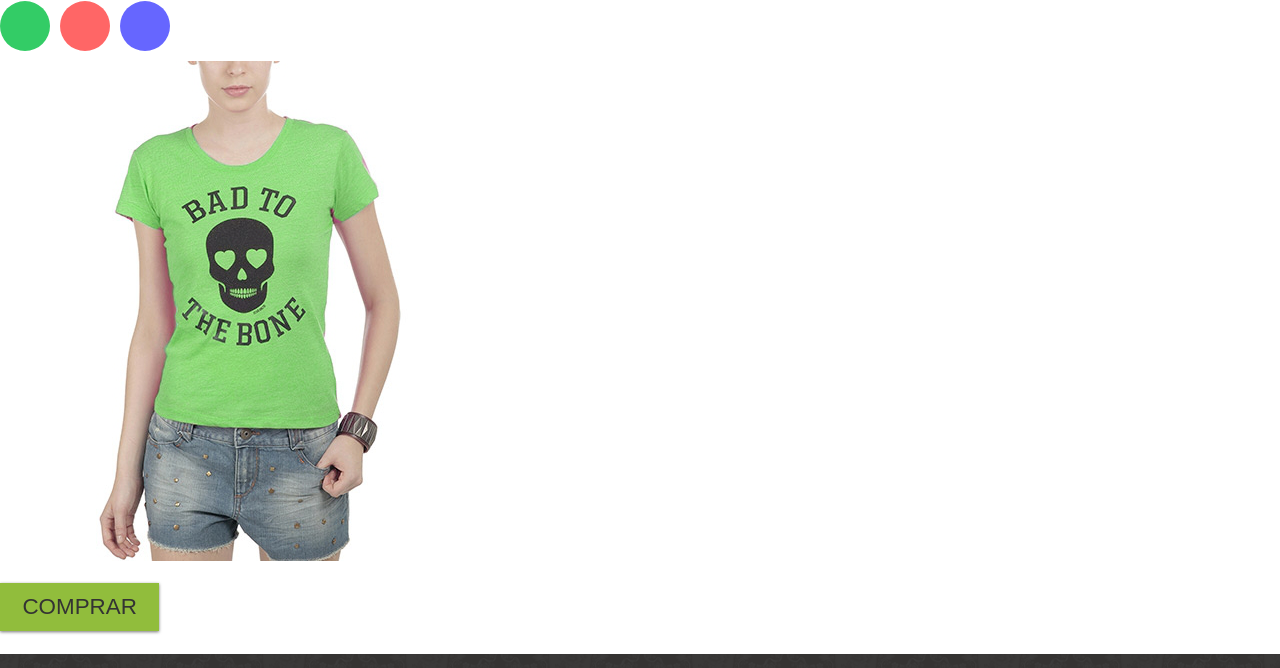
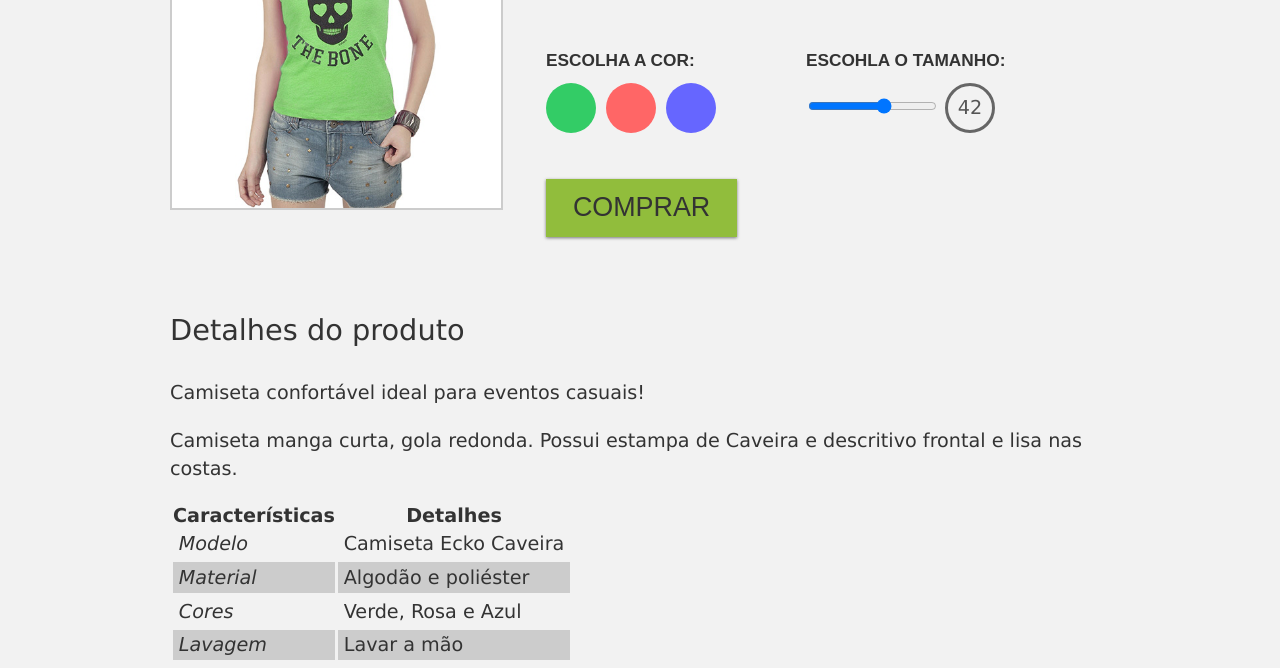
Before and after one commit to marlonporfirio/Caleum-html-css-js, a plain HTML site: page produto.html in a window 1280 px wide. Shown: the part 267-935 px from the top of the page. Drawn offline with Linux system fonts and the light colour scheme.

Commit message:
Add página de produtos

```diff
--- a/css/produto.css
+++ b/css/produto.css
@@ -1,53 +1,53 @@
 /* desenhando as bolinhas com pseudo-elementos do CSS3 */
-.cores label::after{
 
+.cores label::after {
     content: "";
     display: block;
     border-radius: 50%;
     width: 50px;
     height: 50px;
     box-sizing: border-box;
-    border: 6px solid rgba(0,0,0,0);
+    border: 6px solid rgba(0, 0, 0, 0);
     transition: 1s;
+}
 
+.cores label[for=verde]::after {
+    background-color: #33cc66;
+}
+
+.cores label[for=rosa]::after {
+    background-color: #ff6666;
+}
+
+.cores label[for=azul]::after {
+    background-color: #6666ff;
 }
 
 
+/* estilizar a bolinha atualmente selecionada usando pseudo-classe :checked: */
 
-.cores label[for=verde]::after{
-    background-color: #33cc66;
-}
-
-.cores label[for=rosa]::after{
-    background-color: #ff6666;
+.core input:checked+label::after {
+    border: 6px solid rgba(0, 0, 0, 0.3);
 }
 
 
-.cores label[for=azul]::after{
-    background-color: #6666ff;
-}
-
-/* estilizar a bolinha atualmente selecionada usando pseudo-classe :checked: */
-
-.core input:checked + label::after {
-
-    border: 6px solid rgba(0,0,0,0.3);
-}
-
 /* escondendo a bolinha de input radio */
 
-.cores input[type=radio]{
+.cores input[type=radio] {
     display: none;
 }
 
 
 /* esconder as imagens de radio não selecionados */
-.cores input:not(:checked) + label img {
+
+.cores input:not(:checked)+label img {
     display: none;
 }
 
+
 /* posicionamento correto das bolinhas lado a lado */
-.cores label::after{
+
+.cores label::after {
     position: absolute;
     top: 30px;
 }
@@ -57,47 +57,47 @@
     padding-top: 90px;
 }
 
-.cores label[for=verde]::after{
+.cores label[for=verde]::after {
     left: 0;
 }
 
-.cores label[for=rosa]::after{
+.cores label[for=rosa]::after {
     left: 60px;
 }
 
-.cores label[for=azul]::after{
+.cores label[for=azul]::after {
     left: 120px;
 }
 
-.cores label img{
+.cores label img {
     display: block;
     max-width: 100%;
 }
 
-.produto{
+.produto {
     color: #333;
     line-height: 1.3;
     margin-top: 2em;
 }
 
-.produto h2{
+.produto h2 {
     font-size: 1.8em;
     font-weight: bold;
 }
 
-.produto p{
+.produto p {
     font-size: 1.2em;
     font-style: italic;
     margin-bottom: 1em;
 }
 
-.produto legend{
+.produto legend {
     display: block;
     font: bold 0.9em/2.5 Arial;
     text-transform: uppercase;
 }
 
-.comprar{
+.comprar {
     background-color: #91bd3c;
     border: none;
     color: #333;
@@ -107,19 +107,138 @@
     display: block;
     padding: 0.5em 1em;
     margin: 1em 0;
-
 }
 
+
 /* estilo para quando passar o mouse por cima da bolinha */
-.cores label:hover::after{
-    border: 6px solid rgba(0,0,0,0.1);
+
+.cores label:hover::after {
+    border: 6px solid rgba(0, 0, 0, 0.1);
 }
 
+
 /* cursos mudar para mãozinha quando passar o mouse por cima das bolinhas */
-.cores label::after{
+
+.cores label::after {
     cursor: pointer;
 }
 
-.comprar{
+.comprar {
     cursor: pointer;
 }
+
+.tamanhos output {
+    /* estilizando o output */
+    display: inline-block;
+    height: 44px;
+    width: 44px;
+    line-height: 44px;
+    text-align: center;
+    border: 3px solid #666;
+    border-radius: 50%;
+    color: #555;
+}
+
+.detalhes {
+    /* estilizando a classe detalhes */
+    padding: 2em 0;
+}
+
+.detalhes h2 {
+    font-size: 1.5em;
+    line-height: 2;
+}
+
+.detalhes p {
+    margin: 1em 0;
+    font-size: 1em;
+    line-height: 1.5;
+}
+
+@media (min-width: 500px) {
+    .detalhes {
+        font-size: 1.2em;
+    }
+}
+
+@media (min-width: 630px) {
+    /* adaptação do site para versão desktop */
+    .produto {
+        /* a foto vai se posicionar absolutamente com relação a esse elemento,
+        por isso preciso estar posicionado */
+        position: relative;
+        /* deixar 40% de espaço em branco na esquerda para foto ocupar */
+        padding-left: 40%;
+        font-size: 1.2em;
+    }
+    .cores {
+        /* estava relative antes,  reinicio para static para evitar que a foto se
+        posicione com relação a mim */
+        position: static;
+        /* zerando o padding-top que tinha antes e não preciso mais */
+        padding: 0;
+    }
+    .cores legend {
+        /* estava absolute antes, para ter o mesmo comportamento no Chrome e no Firefox;
+        agora podemos voltar ao fluxo da página */
+        position: static;
+    }
+    .cores label img {
+        /* imagem ser posiciona absolutamente à esquerda com relação ao .produto */
+        position: absolute;
+        top: 0;
+        left: 0;
+        max-width: 35%;
+        max-height: 100%;
+    }
+    .cores label::after {
+        /* as bolinhas coloridas tinham posição absoluta e não precisamos mais,
+        basta flutuar uma ao lado da outra */
+        position: static;
+        float: left;
+        margin-right: 10px;
+    }
+    .produto fieldset {
+        display: inline-block;
+        vertical-align: top;
+        margin: 1em 0;
+        min-width: 240px;
+        width: 45%;
+    }
+}
+
+
+/* estilizando a tabela */
+
+.detalhes table {
+    border-spacing: 0.2em;
+    border-collapse: separate;
+}
+
+.detalhes thead {
+    font-weight: bold;
+    padding: 0.3em 1em;
+    text-align: center;
+}
+
+.detalhes td {
+    padding: 0.3em;
+}
+
+.detalhes tr:nth-child(2n) {
+    background-color: #ccc;
+}
+
+.detalhes td:first-child {
+    font-style: italic;
+}
+
+.produto-back {
+    background-color: #f2f2f2;
+    margin-top: 1em;
+    border-top: 2px solid #ccc;
+}
+
+.cores label img {
+    border: 2px solid #ccc;
+}
--- a/produto.html
+++ b/produto.html
@@ -24,7 +24,8 @@
         <nav class="menu-opcoes">
             <ul>
                 <li><a href="#">Sua Conta</a></li>
-                <li><a href="#"></a>Lista de Desejos</li>
+                <li>
+                    <a href="#"></a>Lista de Desejos</li>
                 <li><a href="#">Cartão Fidelidade</a></li>
                 <li><a href="sobre.html">Sobre</a></li>
                 <li><a href="#">Ajuda</a></li>
@@ -33,8 +34,12 @@
         </nav>
 
     </header>
+    <div class="produto-back">
+        <!-- envolvendo a section.produto pela div.container -->
+        <div class="container">
 
             <section class="produto">
+
                 <h2>Camiseta Ecko Caveira Bad to The Bone</h2>
                 <p>por apenas R$ 48,95</p>
 
@@ -63,17 +68,68 @@
 
                     </fieldset>
 
+                    <!-- inclusão do input range e output para criar o seletor de tamanhos -->
+                    <fieldset class="tamanhos">
+                        <legend>Escohla o tamanho:</legend>
+
+                        <input type="range" min="36" max="46" value="42" name="tamanho" id="tamanho">
+                        <output for="tamanho" name="valortamnanho">42</output>
+
+                    </fieldset>
+
                     <button class="comprar">Comprar</button>
 
                 </form>
 
             </section>
 
+            <section class="detalhes">
+                <h2>Detalhes do produto</h2>
+                <p>Camiseta confortável ideal para eventos casuais!</p>
+                <p>Camiseta manga curta, gola redonda. Possui estampa de Caveira e descritivo frontal e lisa nas costas.</p>
+
+                <table>
+                    <thead>
+                        <tr>
+                            <th>Características</th>
+                            <th>Detalhes</th>
+                        </tr>
+                    </thead>
+                    <tbody>
+                        <tr>
+                            <td>Modelo</td>
+                            <td>Camiseta Ecko Caveira</td>
+                        </tr>
+                        <tr>
+                            <td>Material</td>
+                            <td>Algodão e poliéster</td>
+                        </tr>
+                        <tr>
+                            <td>Cores</td>
+                            <td>Verde, Rosa e Azul</td>
+                        </tr>
+                        <tr>
+                            <td>Lavagem</td>
+                            <td>Lavar a mão</td>
+                        </tr>
+                    </tbody>
+                </table>
+
+
+            </section>
+        </div>
+    </div>
     <footer>
         <div class="container">
             <img src="img/logo-rodape.png" alt="Logo da Mirror Fashion">
             <ul class="social">
                 <li><a href="http://facebook.com/mirrorfashion">Facebook</a></li>
-                <li><a href="http://twitter.com/mirrorfashion"">Twitter</a></li>
-                <li><a href=" http://plus.google.com/mirrorfashion">Google+ </a> </li> </ul> </div> </footer> </body>
+                <li>
+                    <a href="http://twitter.com/mirrorfashion">Twitter</a></li>
+                <li><a href=" http://plus.google.com/mirrorfashion ">Google+ </a> </li>
+            </ul>
+        </div>
+    </footer>
+</body>
+
 </html>
```
Lines whose indentation alone changed are shown as unchanged.
